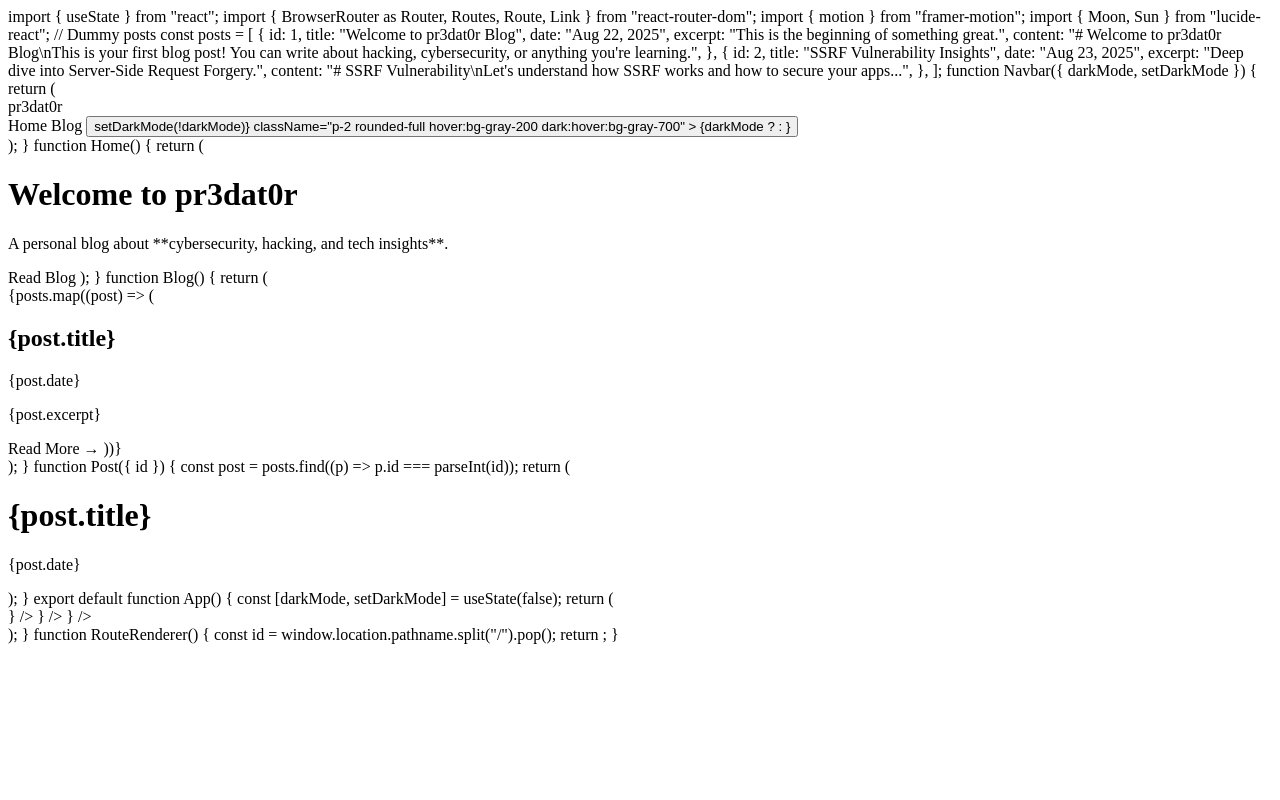
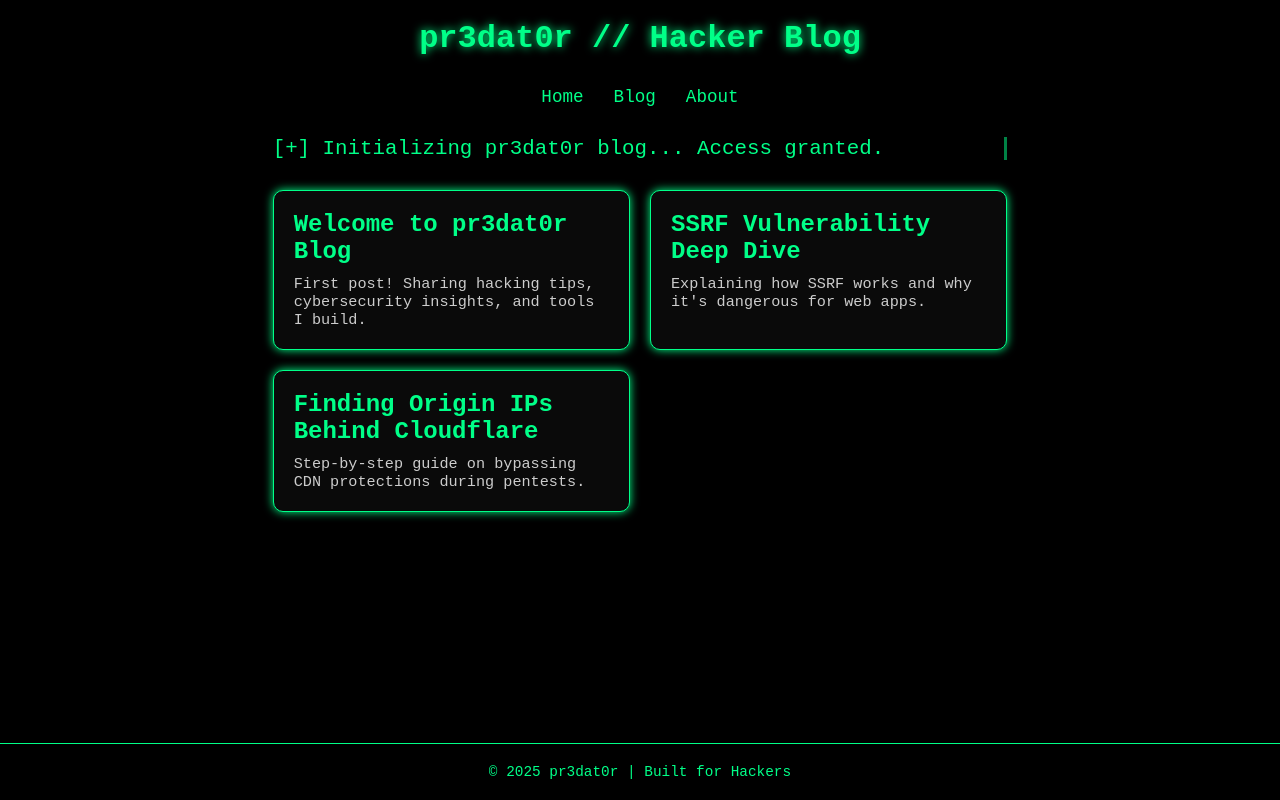
Before and after one commit to gerivona/Pr3dat0r.github.io, a plain HTML site: page index.html in a window 1280 px wide. Drawn offline with Linux system fonts and the light colour scheme.

Commit message:
Update index.html

```diff
--- a/index.html
+++ b/index.html
@@ -1,126 +1,188 @@
-import { useState } from "react";
-import { BrowserRouter as Router, Routes, Route, Link } from "react-router-dom";
-import { motion } from "framer-motion";
-import { Moon, Sun } from "lucide-react";
+<!DOCTYPE html>
+<html lang="en">
+<head>
+    <meta charset="UTF-8" />
+    <meta name="viewport" content="width=device-width, initial-scale=1.0" />
+    <meta name="description" content="pr3dat0r | Hacker Blog" />
+    <title>pr3dat0r | Hacker Blog</title>
+    <style>
+        /* RESET */
+        * {
+            margin: 0;
+            padding: 0;
+            box-sizing: border-box;
+            font-family: 'Courier New', monospace;
+        }
 
-// Dummy posts
-const posts = [
-  {
-    id: 1,
-    title: "Welcome to pr3dat0r Blog",
-    date: "Aug 22, 2025",
-    excerpt: "This is the beginning of something great.",
-    content:
-      "# Welcome to pr3dat0r Blog\nThis is your first blog post! You can write about hacking, cybersecurity, or anything you're learning.",
-  },
-  {
-    id: 2,
-    title: "SSRF Vulnerability Insights",
-    date: "Aug 23, 2025",
-    excerpt: "Deep dive into Server-Side Request Forgery.",
-    content:
-      "# SSRF Vulnerability\nLet's understand how SSRF works and how to secure your apps...",
-  },
-];
+        body {
+            background-color: #000;
+            color: #00ff88;
+            display: flex;
+            flex-direction: column;
+            min-height: 100vh;
+        }
 
-function Navbar({ darkMode, setDarkMode }) {
-  return (
-    <nav className="flex items-center justify-between p-4 shadow-md bg-white dark:bg-gray-900">
-      <Link to="/" className="text-2xl font-bold text-blue-500">
-        pr3dat0r
-      </Link>
-      <div className="flex items-center gap-4">
-        <Link to="/" className="hover:text-blue-500">Home</Link>
-        <Link to="/blog" className="hover:text-blue-500">Blog</Link>
-        <button
-          onClick={() => setDarkMode(!darkMode)}
-          className="p-2 rounded-full hover:bg-gray-200 dark:hover:bg-gray-700"
-        >
-          {darkMode ? <Sun size={18} /> : <Moon size={18} />}
-        </button>
-      </div>
+        header {
+            padding: 20px;
+            text-align: center;
+            font-size: 2rem;
+            font-weight: bold;
+            text-shadow: 0 0 10px #00ff88;
+            animation: flicker 2s infinite;
+        }
+
+        nav {
+            display: flex;
+            justify-content: center;
+            gap: 30px;
+            margin-top: 10px;
+        }
+
+        nav a {
+            color: #00ff88;
+            text-decoration: none;
+            font-size: 1.1rem;
+            position: relative;
+        }
+
+        nav a::after {
+            content: "";
+            position: absolute;
+            width: 0;
+            height: 2px;
+            background: #00ff88;
+            left: 0;
+            bottom: -3px;
+            transition: 0.3s;
+        }
+
+        nav a:hover::after {
+            width: 100%;
+        }
+
+        main {
+            flex: 1;
+            padding: 30px;
+            max-width: 900px;
+            margin: 0 auto;
+        }
+
+        /* Typing animation */
+        .typing {
+            font-size: 1.3rem;
+            border-right: 3px solid #00ff88;
+            white-space: nowrap;
+            overflow: hidden;
+            width: 0;
+            animation: typing 4s steps(40, end) forwards, blink 0.7s infinite;
+        }
+
+        @keyframes typing {
+            from { width: 0; }
+            to { width: 100%; }
+        }
+
+        @keyframes blink {
+            50% { border-color: transparent; }
+        }
+
+        /* Blog Cards */
+        .blog-grid {
+            display: grid;
+            grid-template-columns: repeat(auto-fit, minmax(280px, 1fr));
+            gap: 20px;
+            margin-top: 30px;
+        }
+
+        .card {
+            background: #0a0a0a;
+            border: 1px solid #00ff88;
+            padding: 20px;
+            border-radius: 10px;
+            box-shadow: 0 0 10px #00ff88;
+            transition: transform 0.3s ease, box-shadow 0.3s ease;
+            cursor: pointer;
+        }
+
+        .card:hover {
+            transform: translateY(-5px);
+            box-shadow: 0 0 20px #00ff88;
+        }
+
+        .card h2 {
+            font-size: 1.5rem;
+            margin-bottom: 10px;
+            color: #00ff88;
+        }
+
+        .card p {
+            font-size: 0.95rem;
+            color: #ccc;
+        }
+
+        footer {
+            text-align: center;
+            padding: 20px;
+            font-size: 0.9rem;
+            border-top: 1px solid #00ff88;
+            background: #000;
+        }
+
+        /* Flicker Animation */
+        @keyframes flicker {
+            0%, 19%, 21%, 23%, 25%, 54%, 56%, 100% {
+                opacity: 1;
+            }
+            20%, 24%, 55% {
+                opacity: 0.5;
+            }
+        }
+    </style>
+</head>
+<body>
+    <header>pr3dat0r // Hacker Blog</header>
+
+    <nav>
+        <a href="#">Home</a>
+        <a href="#blog">Blog</a>
+        <a href="#about">About</a>
     </nav>
-  );
-}
 
-function Home() {
-  return (
-    <motion.div
-      initial={{ opacity: 0 }}
-      animate={{ opacity: 1 }}
-      className="flex flex-col items-center text-center mt-16"
-    >
-      <h1 className="text-4xl font-bold text-blue-500">Welcome to pr3dat0r</h1>
-      <p className="mt-4 text-lg max-w-xl">
-        A personal blog about **cybersecurity, hacking, and tech insights**.
-      </p>
-      <Link
-        to="/blog"
-        className="mt-6 px-6 py-3 bg-blue-500 text-white rounded-xl shadow hover:bg-blue-600"
-      >
-        Read Blog
-      </Link>
-    </motion.div>
-  );
-}
+    <main>
+        <div class="typing" id="typing"></div>
 
-function Blog() {
-  return (
-    <div className="p-6 grid grid-cols-1 md:grid-cols-2 gap-6">
-      {posts.map((post) => (
-        <motion.div
-          key={post.id}
-          initial={{ opacity: 0, y: 20 }}
-          animate={{ opacity: 1, y: 0 }}
-          transition={{ delay: post.id * 0.1 }}
-          className="p-6 rounded-2xl shadow-md bg-white dark:bg-gray-800 hover:shadow-lg"
-        >
-          <h2 className="text-2xl font-bold text-blue-500">{post.title}</h2>
-          <p className="text-gray-500 text-sm">{post.date}</p>
-          <p className="mt-3">{post.excerpt}</p>
-          <Link
-            to={`/blog/${post.id}`}
-            className="text-blue-500 hover:underline mt-4 inline-block"
-          >
-            Read More →
-          </Link>
-        </motion.div>
-      ))}
-    </div>
-  );
-}
+        <div class="blog-grid">
+            <div class="card">
+                <h2>Welcome to pr3dat0r Blog</h2>
+                <p>First post! Sharing hacking tips, cybersecurity insights, and tools I build.</p>
+            </div>
+            <div class="card">
+                <h2>SSRF Vulnerability Deep Dive</h2>
+                <p>Explaining how SSRF works and why it's dangerous for web apps.</p>
+            </div>
+            <div class="card">
+                <h2>Finding Origin IPs Behind Cloudflare</h2>
+                <p>Step-by-step guide on bypassing CDN protections during pentests.</p>
+            </div>
+        </div>
+    </main>
 
-function Post({ id }) {
-  const post = posts.find((p) => p.id === parseInt(id));
-  return (
-    <div className="p-6 max-w-2xl mx-auto">
-      <h1 className="text-3xl font-bold text-blue-500">{post.title}</h1>
-      <p className="text-gray-500 text-sm mb-4">{post.date}</p>
-      <div className="prose dark:prose-invert" dangerouslySetInnerHTML={{ __html: marked(post.content) }} />
-    </div>
-  );
-}
+    <footer>© 2025 pr3dat0r | Built for Hackers</footer>
 
-export default function App() {
-  const [darkMode, setDarkMode] = useState(false);
-  return (
-    <div className={darkMode ? "dark bg-gray-900 text-white" : "bg-gray-50 text-black"}>
-      <Router>
-        <Navbar darkMode={darkMode} setDarkMode={setDarkMode} />
-        <Routes>
-          <Route path="/" element={<Home />} />
-          <Route path="/blog" element={<Blog />} />
-          <Route
-            path="/blog/:id"
-            element={<RouteRenderer />}
-          />
-        </Routes>
-      </Router>
-    </div>
-  );
-}
+    <script>
+        const typingText = "[+] Initializing pr3dat0r blog... Access granted.";
+        let i = 0;
+        const typingElement = document.getElementById("typing");
 
-function RouteRenderer() {
-  const id = window.location.pathname.split("/").pop();
-  return <Post id={id} />;
-}
+        function typeEffect() {
+            if (i < typingText.length) {
+                typingElement.textContent += typingText.charAt(i);
+                i++;
+                setTimeout(typeEffect, 50);
+            }
+        }
+
+        window.onload = typeEffect;
+    </script>
+</body>
+</html>
```
